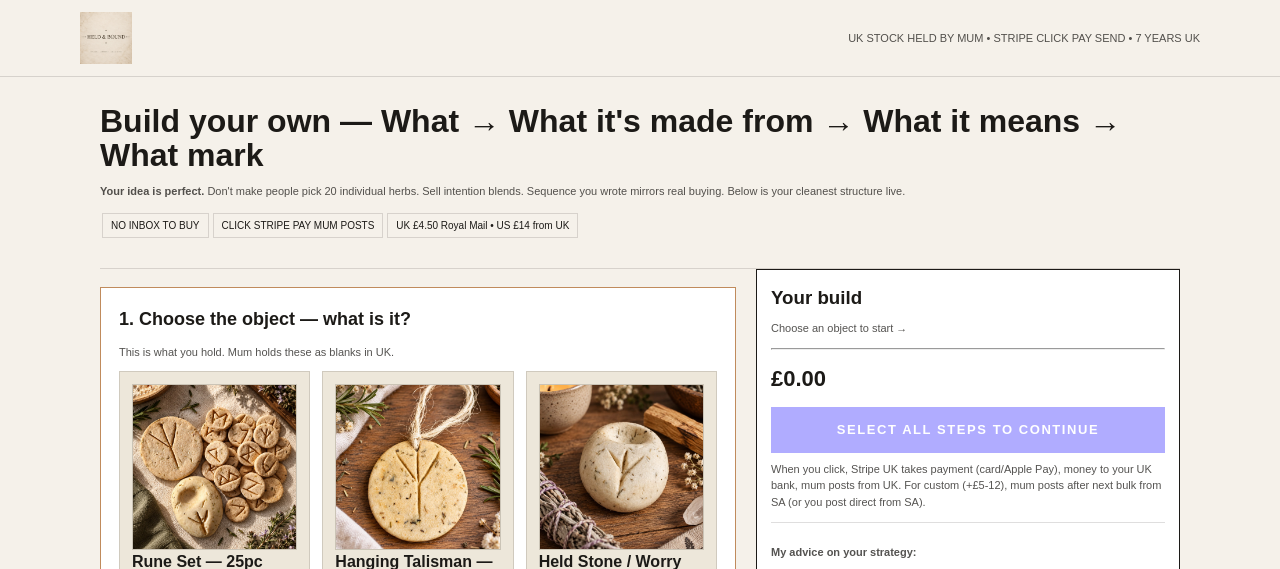
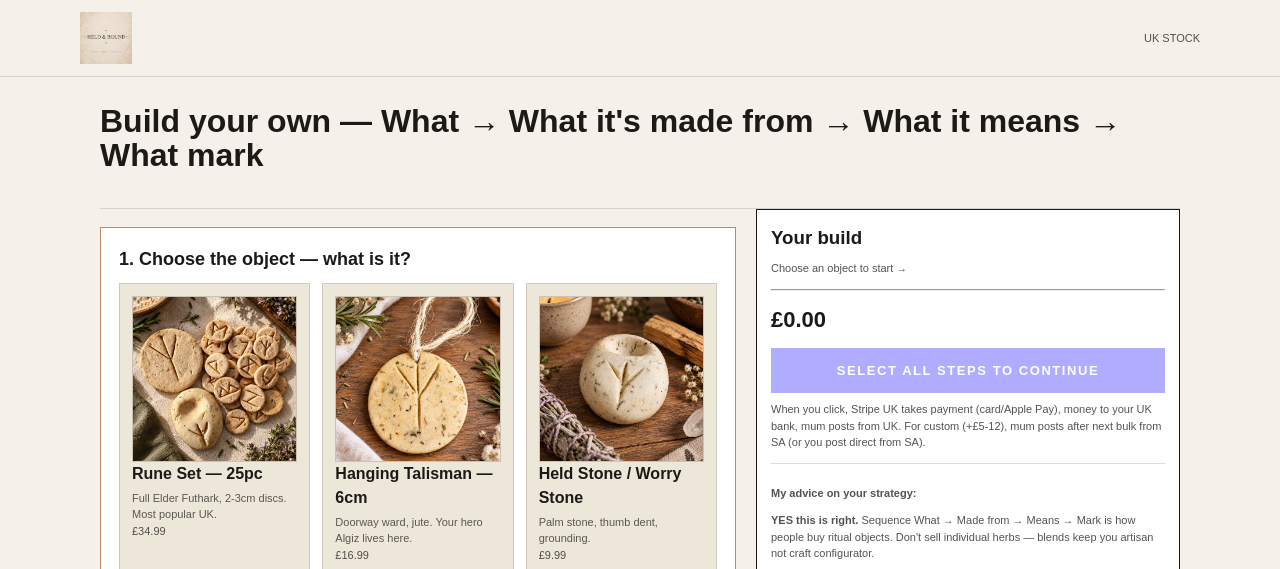
Before and after one commit to thisiskinglis/heldandbound, a plain HTML site: page index.html in a window 1280 px wide. Shown: the top 569 px of the page. Drawn offline with Linux system fonts and the light colour scheme.

Commit message:
Update index.html

```diff
--- a/index.html
+++ b/index.html
@@ -38,14 +38,12 @@ input[type=text]{width:100%;padding:10px;border:1px solid var(--line);font-size:
 <body>
 <header><div class="wrap head">
 <img class="logo" src="H_B_Logo.png" alt="HELD & BOUND">
-<div class="small">UK STOCK HELD BY MUM • STRIPE CLICK PAY SEND • 7 YEARS UK</div>
+<div class="small">UK STOCK</div>
 </div></header>
 <main class="wrap">
 
 <section class="section">
 <h1 style="font-size:32px;line-height:1.05;margin:0 0 8px">Build your own — What → What it's made from → What it means → What mark</h1>
-<p class="small"><b>Your idea is perfect.</b> Don't make people pick 20 individual herbs. Sell intention blends. Sequence you wrote mirrors real buying. Below is your cleanest structure live.</p>
-<div style="margin-top:10px"><span class="badge">NO INBOX TO BUY</span><span class="badge">CLICK STRIPE PAY MUM POSTS</span><span class="badge">UK £4.50 Royal Mail • US £14 from UK</span></div>
 </section>
 
 <div style="display:grid;grid-template-columns:1.2fr 0.8fr;gap:20px" id="builder">
@@ -54,7 +52,6 @@ input[type=text]{width:100%;padding:10px;border:1px solid var(--line);font-size:
 <!-- STEP 1 OBJECT -->
 <div class="step active" id="step1">
 <h3>1. Choose the object — what is it?</h3>
-<p class="small">This is what you hold. Mum holds these as blanks in UK.</p>
 <div class="grid grid-3" style="margin-top:10px">
 <div class="card" data-type="object" data-value="rune_set" data-price="34.99"><div class="img"><img src="full-rune-set-25pcs-palm-orb-tile-flatlay.jpg" alt="Rune Set"></div><b>Rune Set — 25pc</b><div class="choice-desc">Full Elder Futhark, 2-3cm discs. Most popular UK.</div><div class="small">£34.99</div></div>
 <div class="card" data-type="object" data-value="hanging_talisman" data-price="16.99"><div class="img"><img src="algiz-hanging-ward-light-bake-jute-twine.jpg" alt="Hanging Talisman"></div><b>Hanging Talisman — 6cm</b><div class="choice-desc">Doorway ward, jute. Your hero Algiz lives here.</div><div class="small">£16.99</div></div>
```
